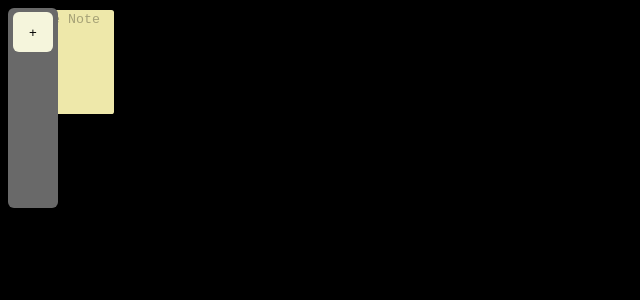
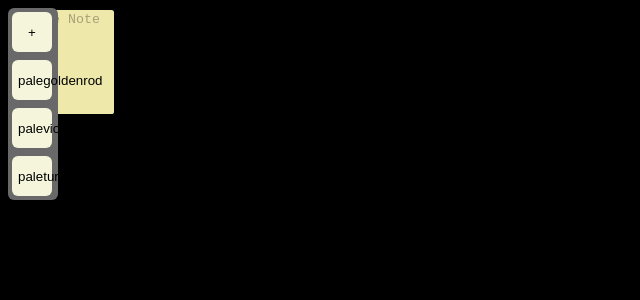
Before and after one commit to kotozoa/noteboard, a SvelteKit app: page / in a window 1280 px wide. Shown: the top 300 px of the page, without its empty margins (0-640 px from the left). Built offline with nearby package versions, Linux system fonts and the light colour scheme.

Commit message:
Color picker functionality

```diff
--- a/src/lib/components/sidebar/ColorPicker.svelte
+++ b/src/lib/components/sidebar/ColorPicker.svelte
@@ -1,5 +1,13 @@
 <script>
+    import SideButton from "./SideButton.svelte";
+
+    let {changeColor} = $props();
+
     // Default colors
-    let selectedColor = $state('random');
-    let colors = ['random', 'palegoldenrod', 'palevioletred', 'paleturquoise'];
+    let colors = ['palegoldenrod', 'palevioletred', 'paleturquoise'];
+
 </script>
+
+{#each colors as color}
+    <SideButton onclick={() => changeColor(color)} label={color}/>
+{/each}
--- a/src/lib/components/sidebar/SidePanel.svelte
+++ b/src/lib/components/sidebar/SidePanel.svelte
@@ -2,21 +2,21 @@
     import ColorPicker from './ColorPicker.svelte';
     import SideButton from './SideButton.svelte';
 
-    let { addNote } = $props();
+    let { addNote, changeColor } = $props();
 </script>
 
 <aside class="side-panel">
     <SideButton onclick={addNote} label="+" />
-    <ColorPicker />
+    <ColorPicker changeColor={changeColor} />
 </aside>
 
 <style>
     .side-panel {
         display: flex;
         justify-content: center;
-
+        flex-direction: column;
+        flex-wrap: wrap;
         width: 50px;
-        height: 200px;
         margin: 8px;
         border-radius: 6px;
         background-color: dimgrey;
--- a/src/routes/+page.svelte
+++ b/src/routes/+page.svelte
@@ -1,7 +1,12 @@
 <script>
     import Notepad from './Notepad.svelte';
     import SidePanel from '$lib/components/sidebar/SidePanel.svelte'
+    // Handle colors
+    let selectedColor = $state('palegoldenrod');
 
+    function changeColor(color) {
+        selectedColor = color;
+    }
     // Handle notes
     let notes = $state([{ size: 100, text: "Sample Note", bgcolor: "palegoldenrod" }]);
 
@@ -9,12 +14,13 @@
         notes.push({
           size: 100,
           text: "New Note",
-          bgcolor: 'palegoldenrod'
+          bgcolor: selectedColor
         });
     }
 </script>
 
-<SidePanel {addNote} />
+<SidePanel {addNote} {changeColor} />
+
 <div class="notepad-container">
     {#each notes as note}
         <Notepad
```
